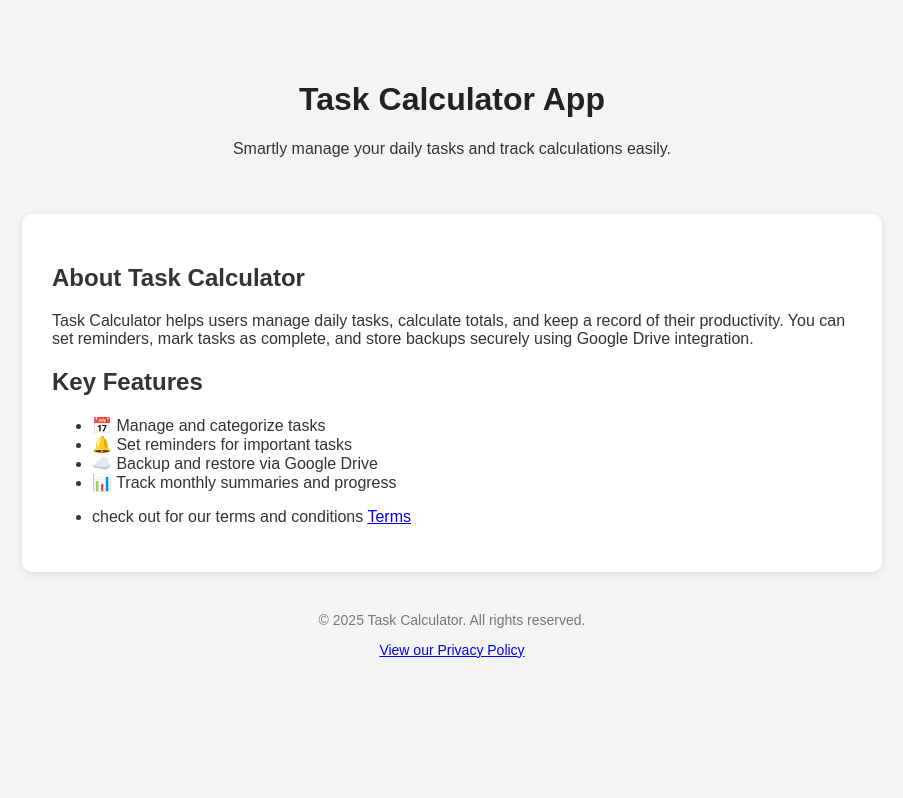
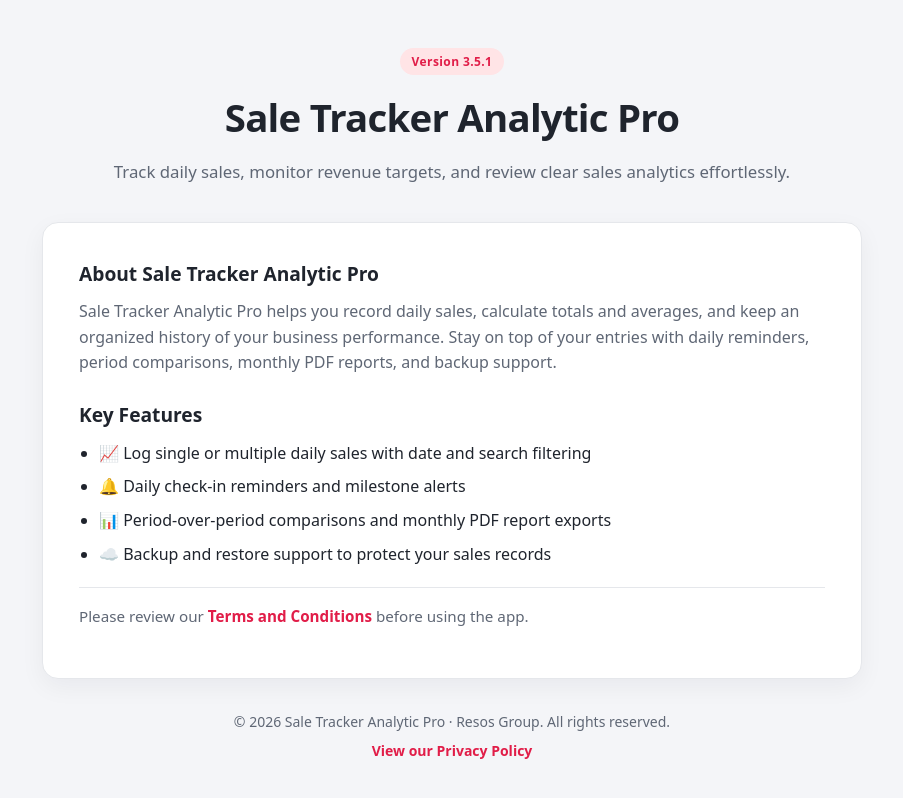
Before and after one commit to manvok/task-calculator-site, a plain HTML site: page index.html in a window 1280 px wide. Shown: the whole page, without its empty margins (188-1091 px from the left). Drawn offline with Linux system fonts and the light colour scheme.

Commit message:
Rename app to Sale Tracker Analytic Pro
Updated the title and content to reflect the new Sale Tracker Analytic Pro application. Adjusted styles and features to match the new functionality.

```diff
--- a/index.html
+++ b/index.html
@@ -3,66 +3,142 @@
 <head>
     <meta charset="UTF-8">
     <meta name="viewport" content="width=device-width, initial-scale=1.0">
-    <title>Task Calculator</title>
+    <title>Sale Tracker Analytic Pro</title>
     <style>
+        :root {
+          --bg: #f4f5f8;
+          --surface: #ffffff;
+          --text: #1f242d;
+          --muted: #5f6775;
+          --accent: #e11d48;
+          --accent-soft: #ffe4e6;
+          --border: #e5e7eb;
+        }
+        * {
+          box-sizing: border-box;
+        }
         body {
-          font-family: Arial, sans-serif;
-          background-color: #f4f4f4;
-          color: #333;
+          font-family: system-ui, -apple-system, BlinkMacSystemFont, "Segoe UI", Roboto, sans-serif;
+          background-color: var(--bg);
+          color: var(--text);
           margin: 0;
-          padding: 20px;
+          padding: 24px 16px;
+          line-height: 1.6;
         }
         header {
           text-align: center;
-          padding: 40px 0;
+          max-width: 820px;
+          margin: 0 auto 28px;
+          padding: 24px 12px 8px;
+        }
+        .badge {
+          display: inline-block;
+          background: var(--accent-soft);
+          color: var(--accent);
+          font-size: 12px;
+          font-weight: 700;
+          padding: 4px 12px;
+          border-radius: 999px;
+          margin-bottom: 12px;
+          letter-spacing: 0.4px;
         }
         h1 {
-          color: #222;
+          color: var(--text);
+          margin: 0 0 10px;
+          font-size: clamp(1.75rem, 4vw, 2.4rem);
+          letter-spacing: -0.02em;
+        }
+        header p {
+          margin: 0;
+          color: var(--muted);
+          font-size: 1.05rem;
         }
         section {
-          max-width: 800px;
-          margin: auto;
-          background: #fff;
-          padding: 30px;
-          border-radius: 10px;
-          box-shadow: 0 2px 8px rgba(0,0,0,0.1);
+          max-width: 820px;
+          margin: 0 auto;
+          background: var(--surface);
+          padding: clamp(20px, 4vw, 36px);
+          border-radius: 16px;
+          border: 1px solid var(--border);
+          box-shadow: 0 8px 24px rgba(15, 23, 42, 0.05);
+        }
+        h2 {
+          margin: 24px 0 10px;
+          font-size: 1.2rem;
+          color: var(--text);
+        }
+        section > h2:first-child {
+          margin-top: 0;
+        }
+        p {
+          margin: 0 0 14px;
+          color: var(--muted);
+        }
+        ul {
+          margin: 0 0 16px;
+          padding-left: 20px;
+          color: var(--text);
+        }
+        li {
+          margin-bottom: 8px;
+        }
+        a {
+          color: var(--accent);
+          font-weight: 600;
+          text-decoration: none;
+        }
+        a:hover {
+          text-decoration: underline;
+        }
+        .legal-note {
+          margin-top: 20px;
+          padding-top: 16px;
+          border-top: 1px solid var(--border);
+          font-size: 0.95rem;
+          color: var(--muted);
         }
         footer {
           text-align: center;
-          margin-top: 40px;
+          max-width: 820px;
+          margin: 32px auto 0;
           font-size: 14px;
-          color: #777;
+          color: var(--muted);
+        }
+        footer p {
+          margin: 6px 0;
         }
     </style>
 </head>
 <body>
 <header>
-    <h1>Task Calculator App</h1>
-    <p>Smartly manage your daily tasks and track calculations easily.</p>
+    <span class="badge">Version 3.5.1</span>
+    <h1>Sale Tracker Analytic Pro</h1>
+    <p>Track daily sales, monitor revenue targets, and review clear sales analytics effortlessly.</p>
 </header>
 
 <section>
-    <h2>About Task Calculator</h2>
+    <h2>About Sale Tracker Analytic Pro</h2>
     <p>
-        Task Calculator helps users manage daily tasks, calculate totals, and keep a record of
-        their productivity. You can set reminders, mark tasks as complete, and store backups
-        securely using Google Drive integration.
+        Sale Tracker Analytic Pro helps you record daily sales, calculate totals and averages,
+        and keep an organized history of your business performance. Stay on top of your entries
+        with daily reminders, period comparisons, monthly PDF reports, and backup support.
     </p>
 
     <h2>Key Features</h2>
     <ul>
-        <li>📅 Manage and categorize tasks</li>
-        <li>🔔 Set reminders for important tasks</li>
-        <li>☁️ Backup and restore via Google Drive</li>
-        <li>📊 Track monthly summaries and progress</li>
+        <li>📈 Log single or multiple daily sales with date and search filtering</li>
+        <li>🔔 Daily check-in reminders and milestone alerts</li>
+        <li>📊 Period-over-period comparisons and monthly PDF report exports</li>
+        <li>☁️ Backup and restore support to protect your sales records</li>
     </ul>
-    <ul>
-        <li>check out for our terms and conditions <a href="terms.html">Terms</a></li>
-    </ul>
+
+    <p class="legal-note">
+        Please review our <a href="terms.html">Terms and Conditions</a> before using the app.
+    </p>
 </section>
 
 <footer>
-    <p>© 2025 Task Calculator. All rights reserved.</p>
+    <p>© 2026 Sale Tracker Analytic Pro · Resos Group. All rights reserved.</p>
     <p><a href="privacy.html">View our Privacy Policy</a></p>
 </footer>
 </body>
```
